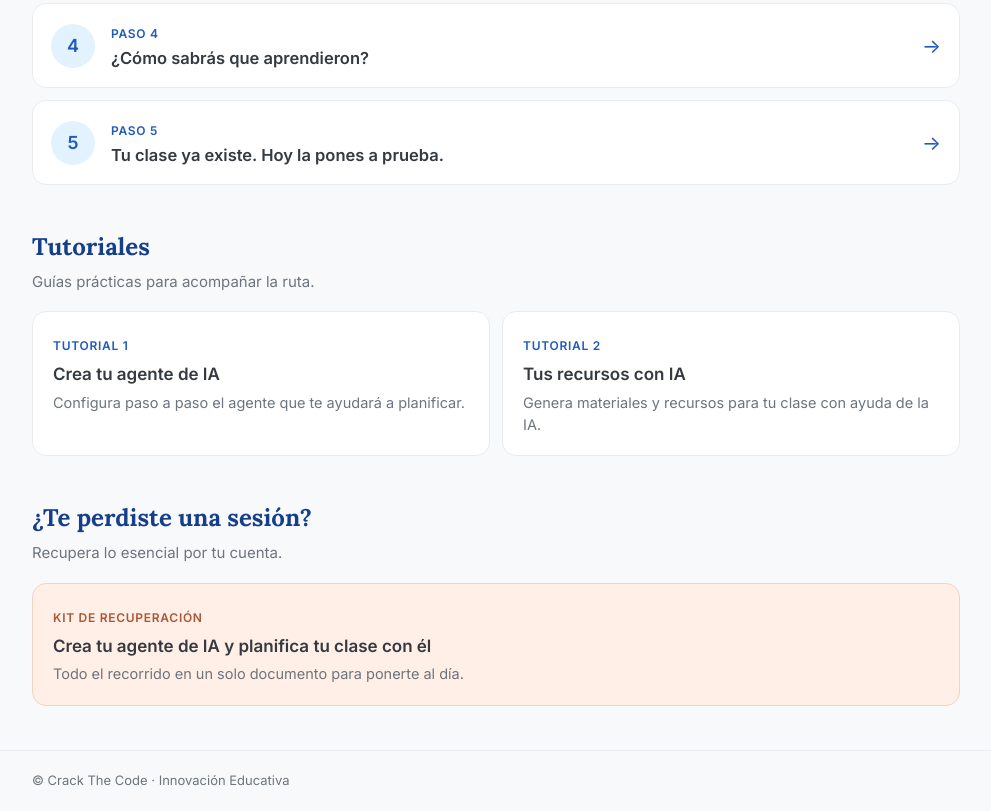
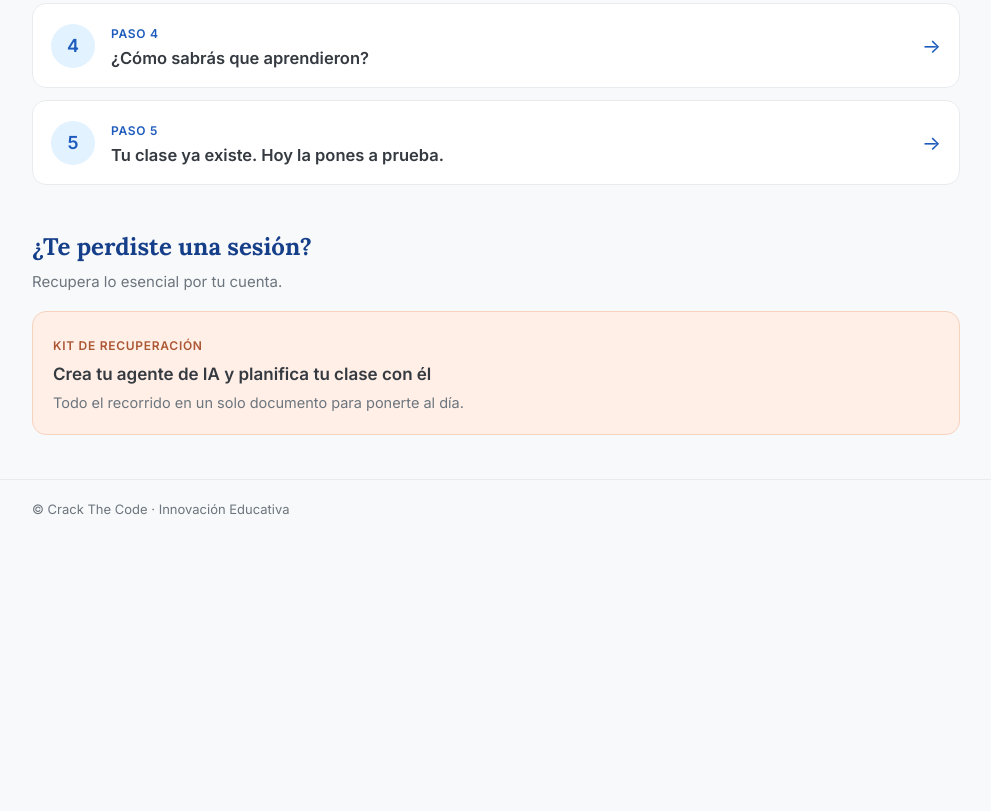
Before and after one commit to ctc-edu/planificacion-corta, a plain HTML site: page index.html in a window 1280 px wide. Shown: the part 642-1453 px from the top of the page, without its empty margins (144-1135 px from the left). After the commit the page ends 1181 px from the top, so only its background shows below. Drawn offline with Linux system fonts and the light colour scheme.

Commit message:
index.html

```diff
--- a/index.html
+++ b/index.html
@@ -74,15 +74,6 @@
   </section>
 
   <section>
-    <h2>Tutoriales</h2>
-    <p class="intro">Guías prácticas para acompañar la ruta.</p>
-    <div class="grid">
-      <a class="card" href="tutorial-1.html"><span class="etq">Tutorial 1</span><div class="tit">Crea tu agente de IA</div><p>Configura paso a paso el agente que te ayudará a planificar.</p></a>
-      <a class="card" href="tutorial-2.html"><span class="etq">Tutorial 2</span><div class="tit">Tus recursos con IA</div><p>Genera materiales y recursos para tu clase con ayuda de la IA.</p></a>
-    </div>
-  </section>
-
-  <section>
     <h2>¿Te perdiste una sesión?</h2>
     <p class="intro">Recupera lo esencial por tu cuenta.</p>
     <div class="grid">
```
